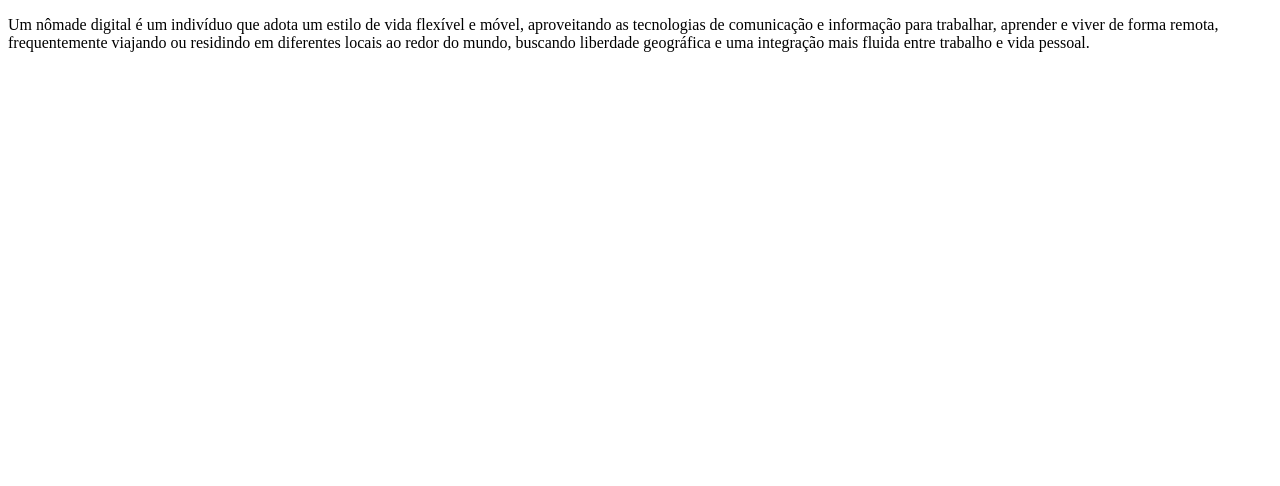
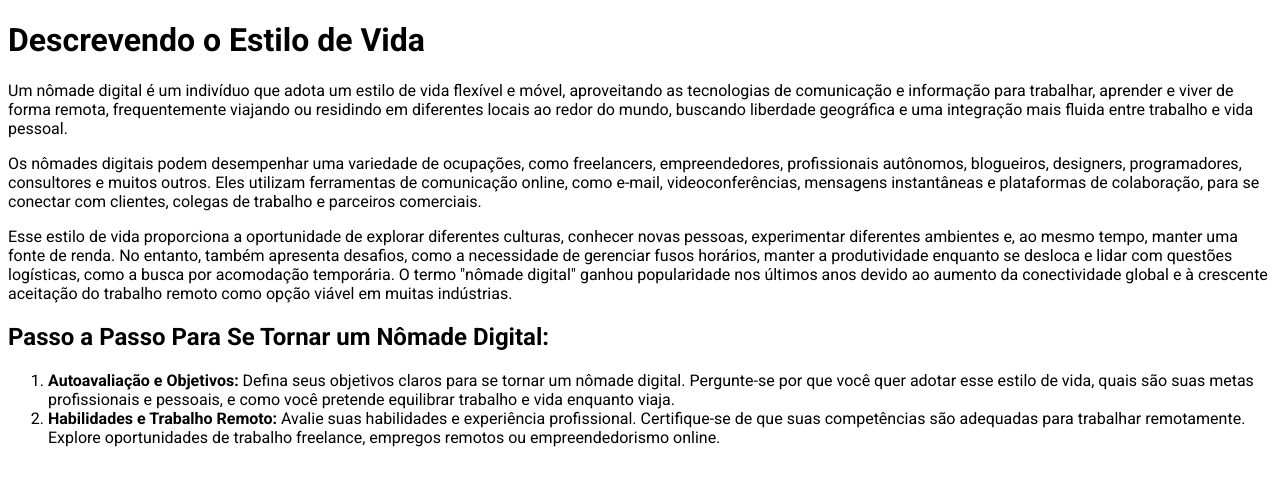
Before and after one commit to viniciusdasilvaoliveira/pw1_1h3_b, a plain HTML site: page index.html in a window 1280 px wide. Drawn offline with Linux system fonts and the light colour scheme.

Commit message:
Aula 1108 Lista e Titulos

```diff
--- a/index.html
+++ b/index.html
@@ -4,17 +4,49 @@
 <head>
     <meta charset="UTF-8">
     <meta http-equiv="X-UA-Compatible" content="IE=edge">
-    <meta name="viewport" content="width=device-width, initial-scale=1.0"><link rel="stylesheet" href="https://fonts.googleapis.com/css?family=Roboto:300,400,500,700&display=swap">
+    <meta name="viewport" content="width=device-width, initial-scale=1.0">
+    <link rel="stylesheet" href="https://fonts.googleapis.com/css?family=Roboto:300,400,500,700&display=swap">
     <title>[DevNomade]</title>
 </head>
 
-<body>
+<body style="font-family: Roboto; ">
+    <h1>Descrevendo o Estilo de Vida</h1>
     <p>
         Um nômade digital é um indivíduo que adota um estilo de vida flexível e móvel, aproveitando as tecnologias de
         comunicação e informação para trabalhar, aprender e viver de forma remota, frequentemente viajando ou residindo
         em diferentes locais ao redor do mundo, buscando liberdade geográfica e uma integração mais fluida entre
         trabalho e vida pessoal.
     </p>
+    <p>
+        Os nômades digitais podem desempenhar uma variedade de ocupações, como freelancers, empreendedores,
+        profissionais autônomos, blogueiros, designers, programadores, consultores e muitos outros. Eles utilizam
+        ferramentas de comunicação online, como e-mail, videoconferências, mensagens instantâneas e plataformas de
+        colaboração, para se conectar com clientes, colegas de trabalho e parceiros comerciais.
+    </p>
+    <p>
+        Esse estilo de vida proporciona a oportunidade de explorar diferentes culturas, conhecer novas pessoas,
+        experimentar diferentes ambientes e, ao mesmo tempo, manter uma fonte de renda. No entanto, também apresenta
+        desafios, como a necessidade de gerenciar fusos horários, manter a produtividade enquanto se desloca e lidar com
+        questões logísticas, como a busca por acomodação temporária.
+
+        O termo "nômade digital" ganhou popularidade nos últimos anos devido ao aumento da conectividade global e à
+        crescente aceitação do trabalho remoto como opção viável em muitas indústrias.
+    </p>
+    <h2>Passo a Passo Para Se Tornar um Nômade Digital: </h2>
+    <ol>
+        <li>
+            <strong> Autoavaliação e Objetivos:</strong>
+            Defina seus objetivos claros para se tornar um nômade digital. Pergunte-se por que você quer adotar esse
+            estilo de vida, quais são suas metas profissionais e pessoais, e como você pretende equilibrar trabalho e
+            vida enquanto viaja.
+        </li>
+        <li>
+            <strong>Habilidades e Trabalho Remoto:</strong>
+            Avalie suas habilidades e experiência profissional. Certifique-se de que suas competências são adequadas
+            para trabalhar remotamente. Explore oportunidades de trabalho freelance, empregos remotos ou
+            empreendedorismo online.
+        </li>
+    </ol>
 </body>
 
 </html>
```
